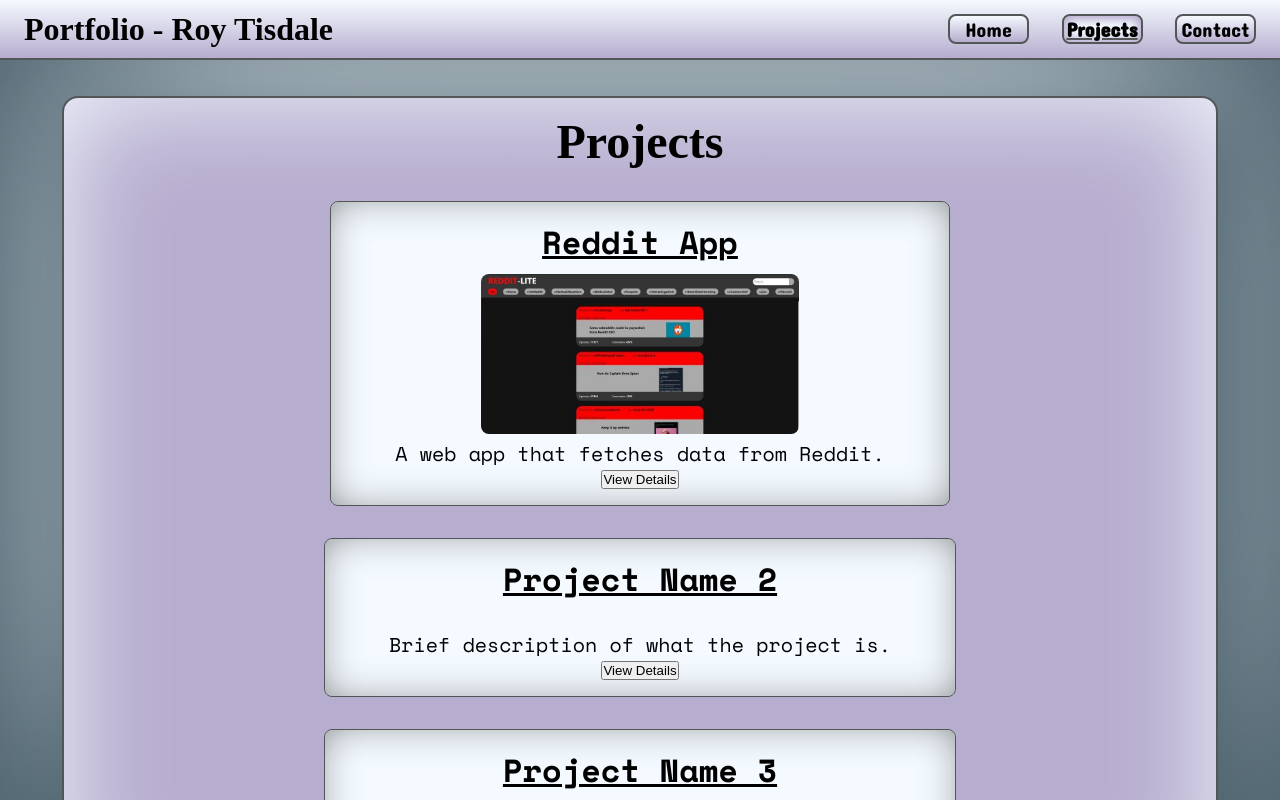
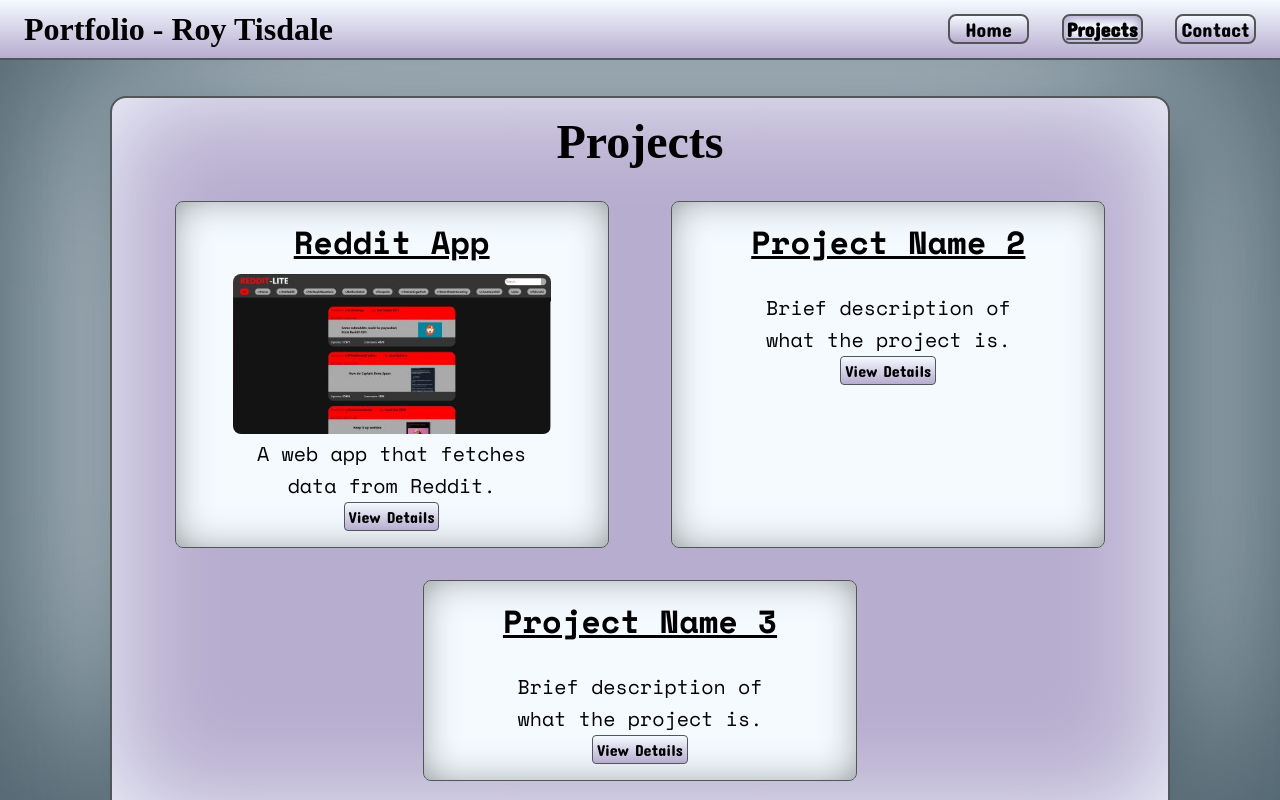
Before and after one commit to R0yalcomet/Portfolio2, a React (Create React App) app: page /projects in a window 1280 px wide. Built offline with nearby package versions, Linux system fonts and the light colour scheme; a web font is replaced by a local one.

Commit message:
"style project buttons, adjust project page width"

```diff
--- a/src/index.css
+++ b/src/index.css
@@ -76,7 +76,7 @@ html {
 
 #projectsContainer {
     display: flex;
-    justify-content: space-around;
+    justify-content: space-evenly;
     margin-top: 1rem;
     flex-wrap: wrap;
 }
@@ -88,6 +88,7 @@ html {
     margin: 1rem;
     border: .124rem solid #535657;
     border-radius: .5rem;
+    width: 25rem;
 }
 
 #projectsCard img {
@@ -160,11 +161,13 @@ h4 {
     color: black;
 }
 
-.navButton:hover {
+.navButton:hover,
+#projectsCard button:hover {
     background: #B7ADCF;
 }
 
-.navButton:active {
+.navButton:active,
+#projectsCard button:active {
     box-shadow: inset #4F646F 0 0 1rem -.125rem;
 }
 
@@ -181,3 +184,16 @@ h4 {
     float: right;
     max-width: 50%;
 }
+
+#projects {
+    max-width: 80%;
+}
+
+#projectsCard button {
+    font-family: "Concert one";
+    background: linear-gradient(#F4FAFF, #B7ADCF);
+    border: #535657 .1rem solid;
+    font-size: 1rem;
+    padding: .25rem;
+    border-radius: .25rem;
+}
```
